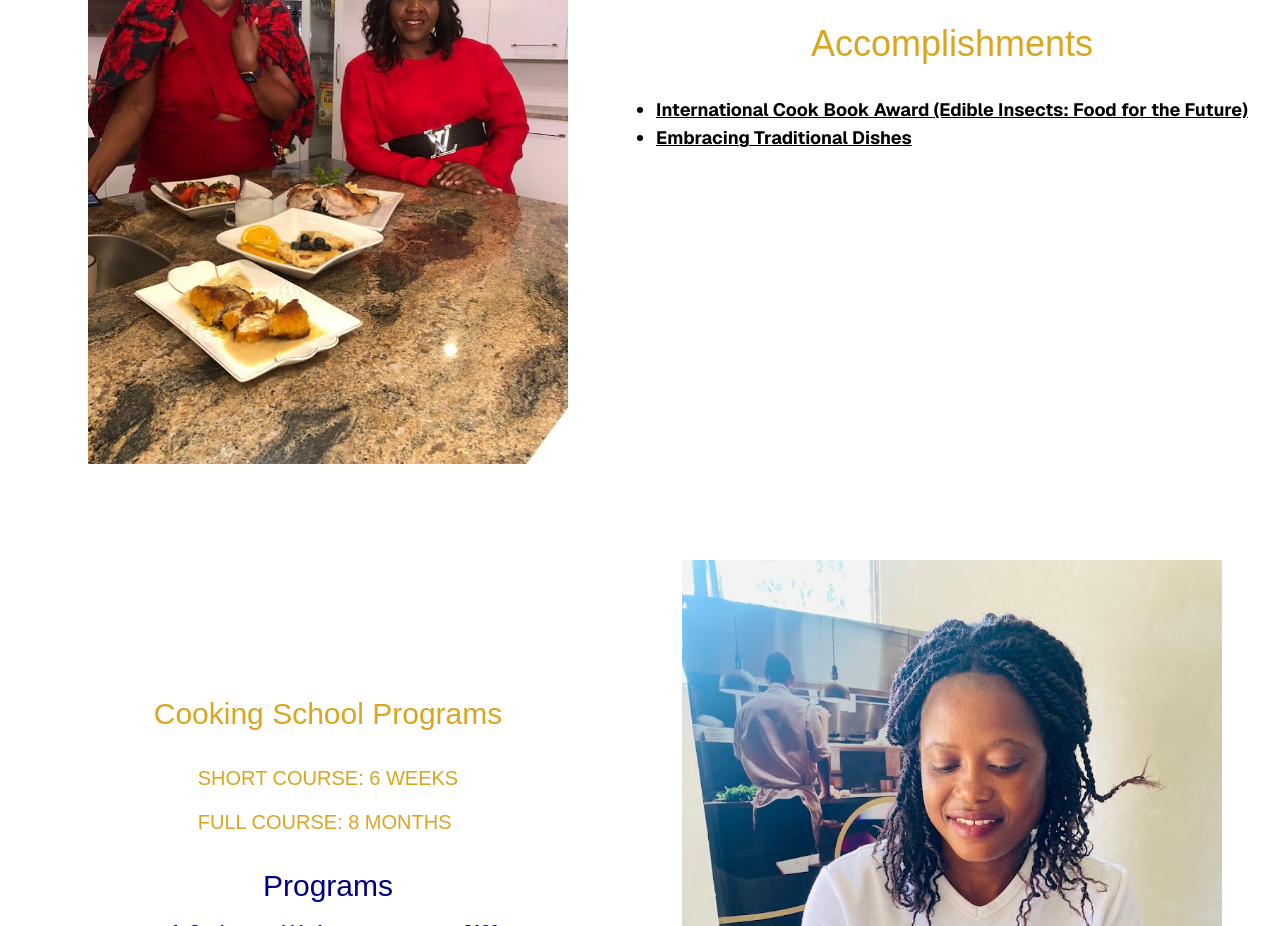
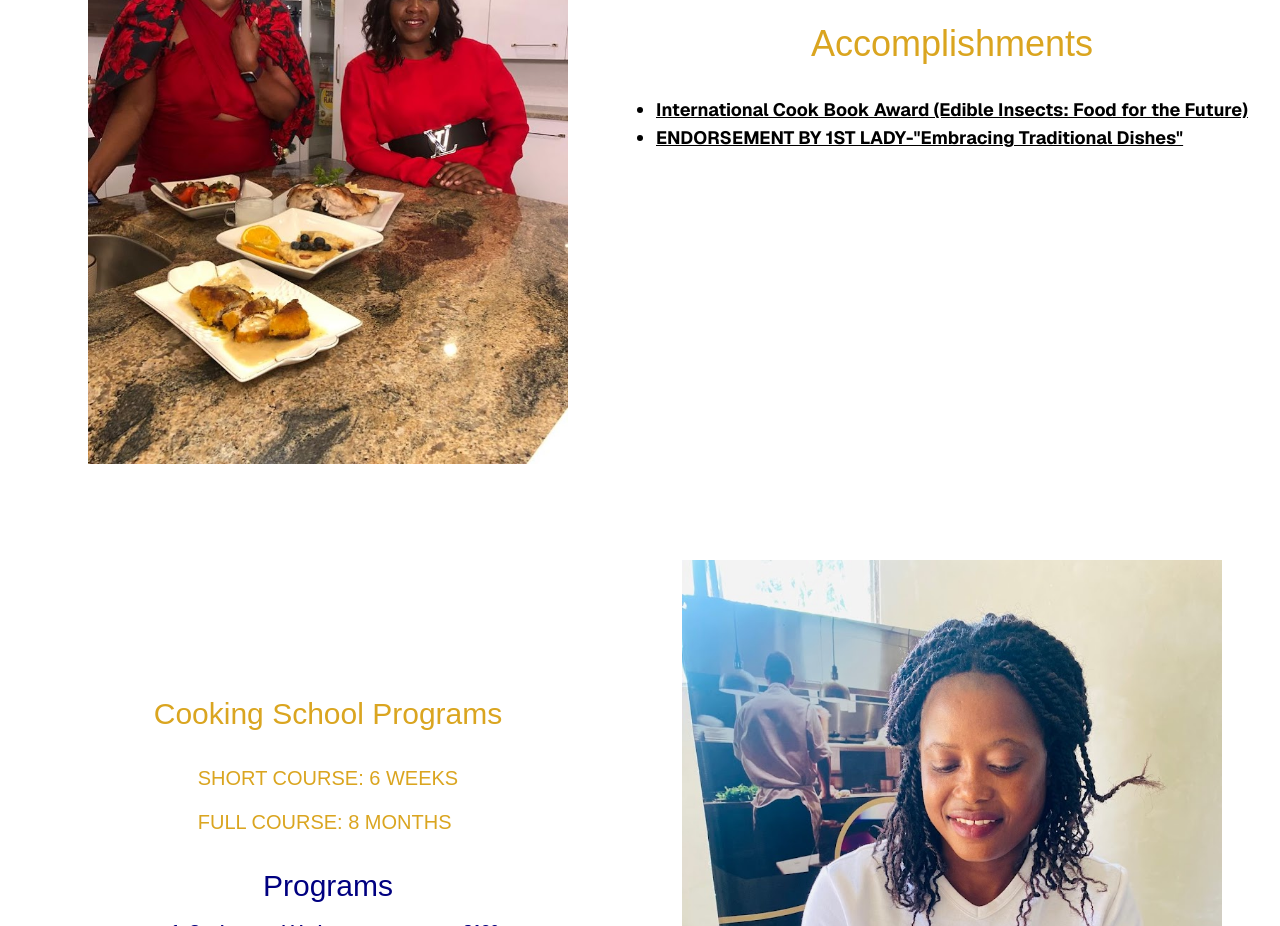
Before and after one commit to tawanda-profuse/dulsie-kys-cooking, a Next.js app: page / in a window 1280 px wide. Shown: the part 1160-2086 px from the top of the page. Built offline with nearby package versions, Linux system fonts and the light colour scheme; a web font is replaced by a local one.

Commit message:
Update text in about section

```diff
--- a/src/app/page.js
+++ b/src/app/page.js
@@ -109,7 +109,7 @@ export default function Home() {
                 target="_blank"
                 href="https://www.herald.co.zw/restaurants-embrace-first-ladys-traditional-foods-call/"
               >
-                Embracing Traditional Dishes
+                ENDORSEMENT BY 1ST LADY-"Embracing Traditional Dishes"
               </a>
             </li>
           </ul>
```
